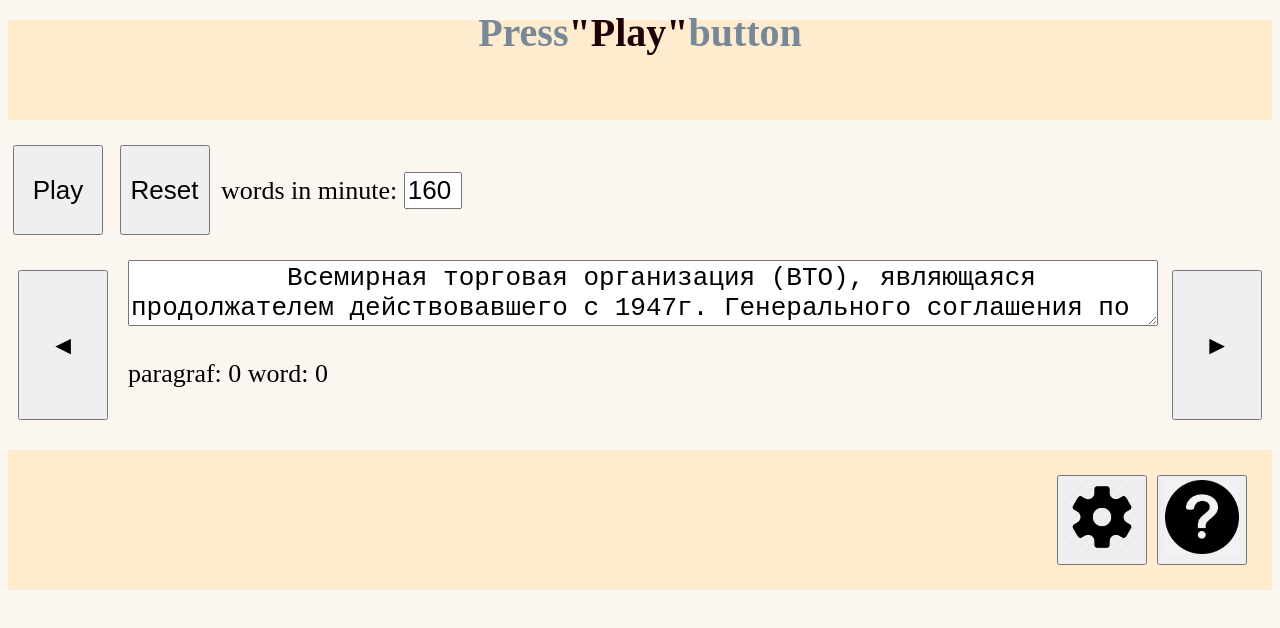
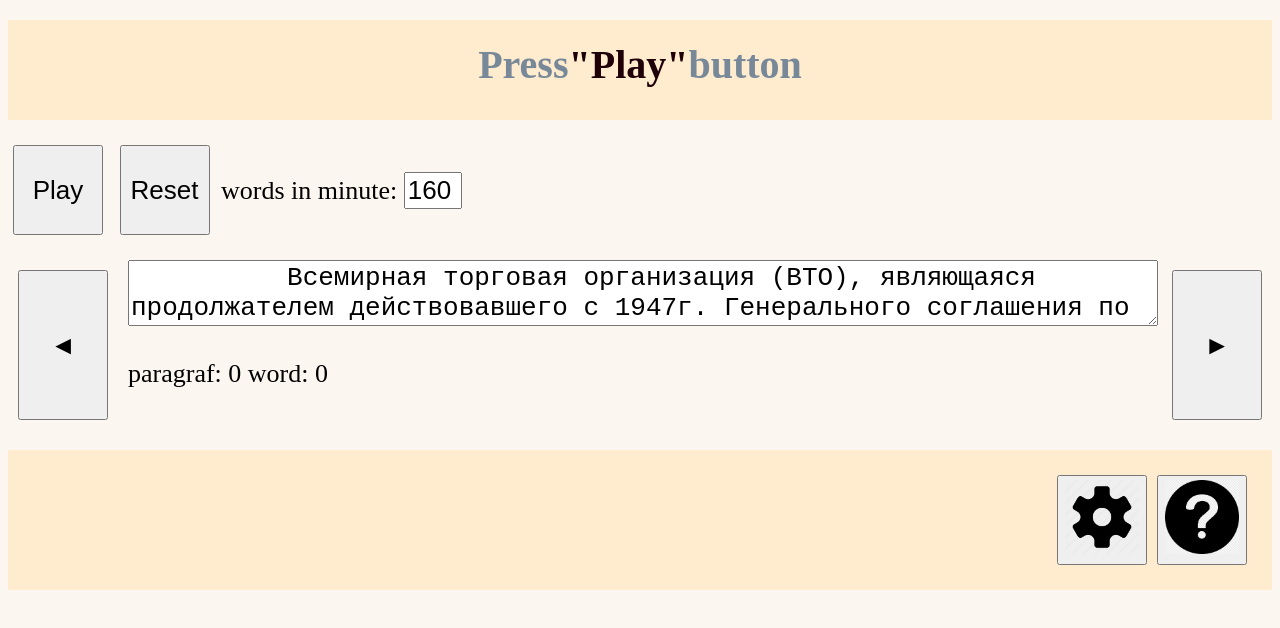
Before and after one commit to shiroyashiro1/slidersread.io, a plain HTML site: page index.html in a window 1280 px wide. Drawn offline with Linux system fonts and the light colour scheme.

Commit message:
Update style.css

```diff
--- a/style.css
+++ b/style.css
@@ -53,16 +53,13 @@ footer {
 }
 
 #text_slider {
+	display: flex;
 	font-size: 40px;
 	font-weight: bold;
 	position: absolute;
-	top: 32px;
+	top: 64px;
 	left: 50%;
 	transform: translate(-50%, -50%);
-	display: flex;
-	flex-direction: row;
-	align-items: flex-start;
-	flex-wrap: nowrap;
 }
 
 #last_word {
```
